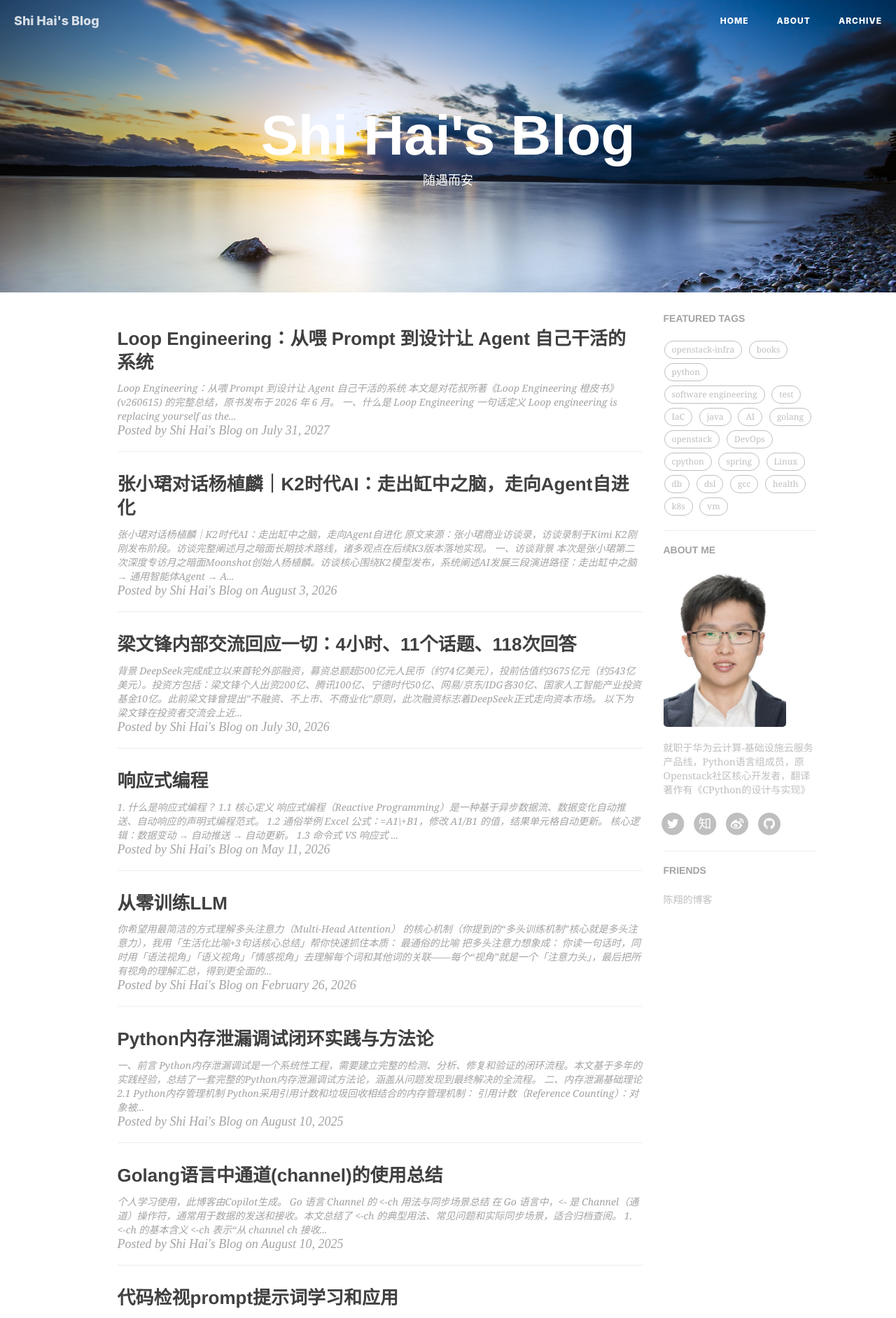
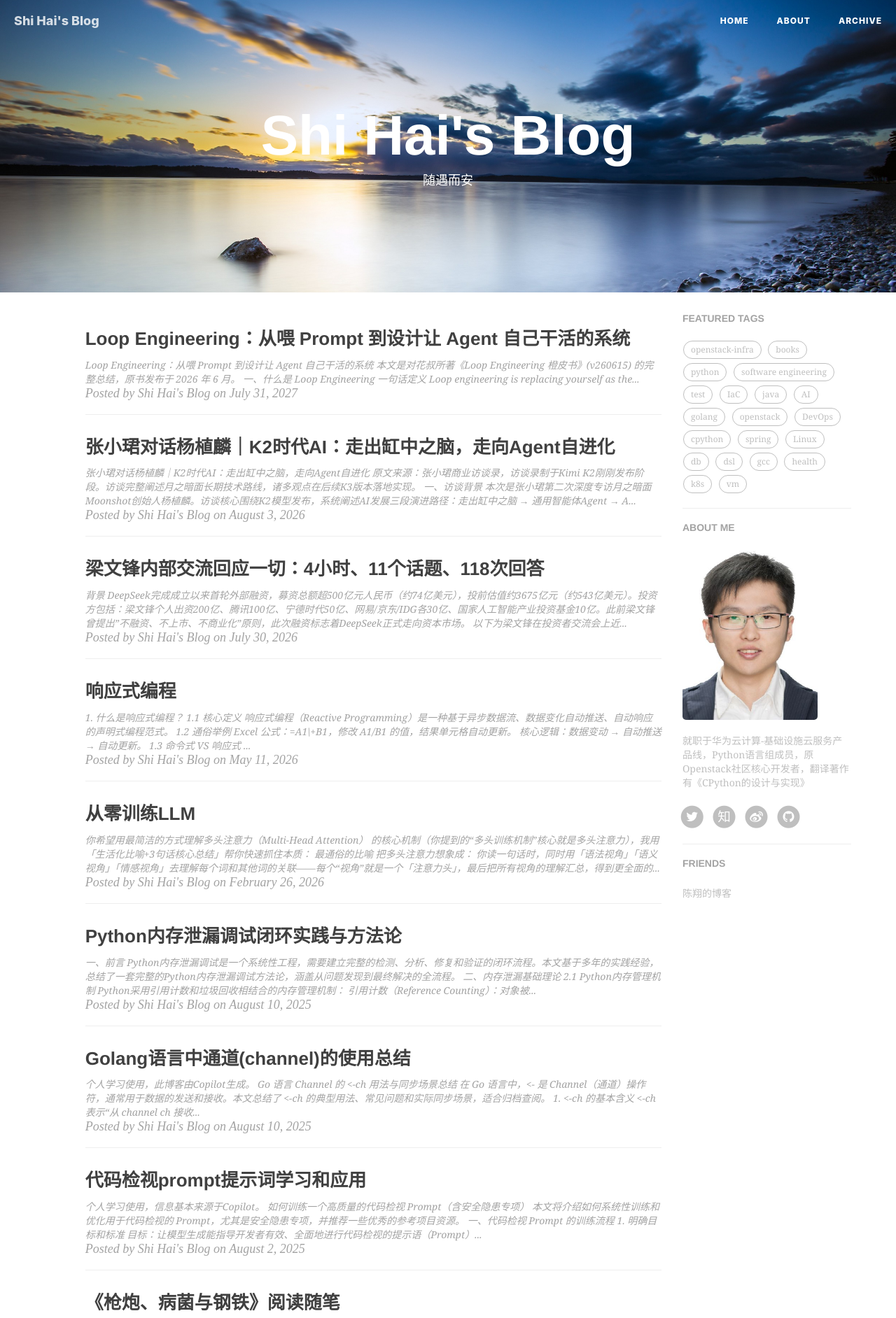
Before and after one commit to shihai1991/shihai1991.github.io, a Jekyll site: the page built from index.html, in a window 1280 px wide. Shown: the top 1884 px of the page at 70% size. Built offline with Jekyll 4.4.1, drawn with Linux system fonts in a browser that asks for light colours; nearby versions of some CDN libraries; the list of posts is cut into pages by our own code; comment, search, counter and statistics services are not loaded.

Commit message:
Widen .container to max-width 1280px on large screens
Override Bootstrap 3's fixed 1170px at the lg breakpoint with a max-width so the reading area widens without overflowing 1200-1280px viewports.

Co-Authored-By: Claude <noreply@anthropic.com>

```diff
--- a/css/shihai-blog.css
+++ b/css/shihai-blog.css
@@ -1719,3 +1719,15 @@ img::-moz-selection {
 .no-scroll {
   overflow-y: hidden;
 }
+/* Container width override
+   Bootstrap 3 ships a fixed .container { width: 1170px } at the lg
+   breakpoint, which reads narrow on modern displays. Switch to a
+   max-width so the reading area widens to 1280px on large screens
+   without overflowing viewports between 1200px and 1280px.
+   (post content is col-lg-8, so it scales with this.) */
+@media (min-width: 1200px) {
+  .container {
+    width: auto;
+    max-width: 1280px;
+  }
+}
```
Also changed, not shown: less/hux-blog.less (+15 -0 lines).
